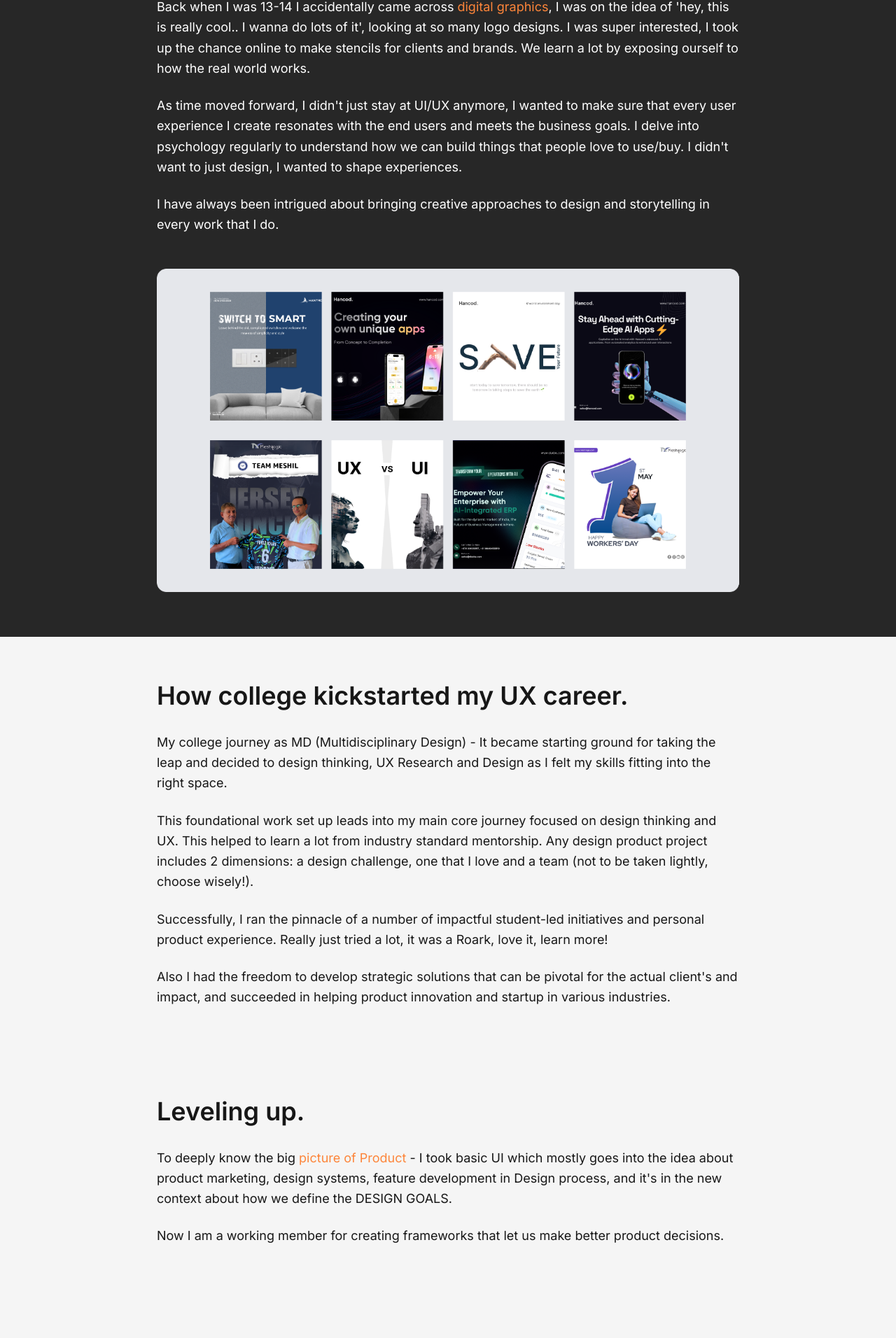
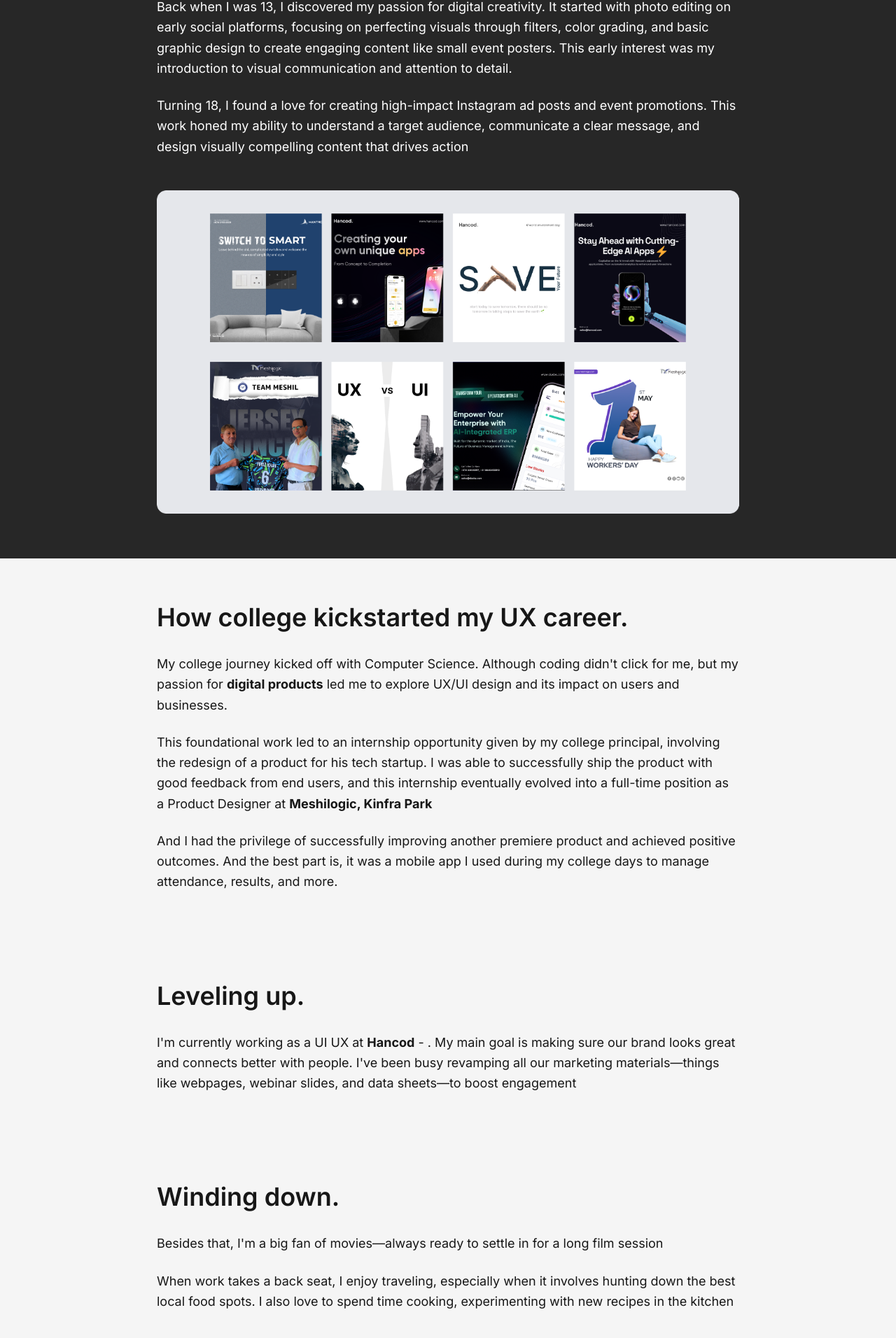
Before and after one commit to Devalfaz/vyasan.design, a Next.js app: page /about in a window 1280 px wide. Shown: the part 877-2789 px from the top of the page at 70% size. Built offline with nearby package versions, Linux system fonts and the light colour scheme.

Commit message:
fixes in about page

```diff
--- a/app/about/page.tsx
+++ b/app/about/page.tsx
@@ -25,7 +25,7 @@
 
           <AnimateOnScroll animation="fade-in" delay={100}>
             <p className="text-base sm:text-lg text-[var(--color-secondary-text)] max-w-2xl mx-auto mb-12">
-              A LIFELONG FAN OF DISNEY AND MISCHIEF. STORYTELLER.
+              A brief look into my journey and what drives me.
             </p>
           </AnimateOnScroll>
 
@@ -58,19 +58,13 @@
           <div className="space-y-6 text-base sm:text-lg leading-relaxed">
             <AnimateOnScroll animation="fade-in-up" delay={100}>
               <p>
-                Back when I was 13-14 I accidentally came across <span className="text-[var(--color-primary)]">digital graphics</span>, I was on the idea of 'hey, this is really cool.. I wanna do lots of it', looking at so many logo designs. I was super interested, I took up the chance online to make stencils for clients and brands. We learn a lot by exposing ourself to how the real world works.
+                Back when I was 13, I discovered my passion for digital creativity. It started with photo editing on early social platforms, focusing on perfecting visuals through filters, color grading, and basic graphic design to create engaging content like small event posters. This early interest was my introduction to visual communication and attention to detail.
               </p>
             </AnimateOnScroll>
 
             <AnimateOnScroll animation="fade-in-up" delay={200}>
               <p>
-                As time moved forward, I didn't just stay at UI/UX anymore, I wanted to make sure that every user experience I create resonates with the end users and meets the business goals. I delve into psychology regularly to understand how we can build things that people love to use/buy. I didn't want to just design, I wanted to shape experiences.
-              </p>
-            </AnimateOnScroll>
-
-            <AnimateOnScroll animation="fade-in-up" delay={300}>
-              <p>
-                I have always been intrigued about bringing creative approaches to design and storytelling in every work that I do.
+                Turning 18, I found a love for creating high-impact Instagram ad posts and event promotions. This work honed my ability to understand a target audience, communicate a clear message, and design visually compelling content that drives action
               </p>
             </AnimateOnScroll>
           </div>
@@ -92,20 +86,17 @@
 
           <div className="space-y-6 text-base sm:text-lg leading-relaxed text-[var(--color-17-17-17)]">
             <p>
-              My college journey as MD (Multidisciplinary Design) - It became starting ground for taking the leap and decided to design thinking, UX Research and Design as I felt my skills fitting into the right space.
+              My college journey kicked off with Computer Science. Although coding didn't click for me, but my passion for <strong>digital products</strong> led me to explore UX/UI design and its impact on users and businesses.
             </p>
 
             <p>
-              This foundational work set up leads into my main core journey focused on design thinking and UX. This helped to learn a lot from industry standard mentorship. Any design product project includes 2 dimensions: a design challenge, one that I love and a team (not to be taken lightly, choose wisely!).
+              This foundational work led to an internship opportunity given by my college principal, involving the redesign of a product for his tech startup. I was able to successfully ship the product with good feedback from end users, and this internship eventually evolved into a full-time position as a Product Designer at <strong>Meshilogic, Kinfra Park</strong>
             </p>
 
             <p>
-              Successfully, I ran the pinnacle of a number of impactful student-led initiatives and personal product experience. Really just tried a lot, it was a Roark, love it, learn more!
+              And I had the privilege of successfully improving another premiere product and achieved positive outcomes. And the best part is, it was a mobile app I used during my college days to manage attendance, results, and more.
             </p>
 
-            <p>
-              Also I had the freedom to develop strategic solutions that can be pivotal for the actual client's and impact, and succeeded in helping product innovation and startup in various industries.
-            </p>
           </div>
         </div>
       </section>
@@ -119,11 +110,7 @@
 
           <div className="space-y-6 text-base sm:text-lg leading-relaxed text-[var(--color-17-17-17)]">
             <p>
-              To deeply know the big <span className="text-[var(--color-primary)]">picture of Product</span> - I took basic UI which mostly goes into the idea about product marketing, design systems, feature development in Design process, and it's in the new context about how we define the DESIGN GOALS.
-            </p>
-
-            <p>
-              Now I am a working member for creating frameworks that let us make better product decisions.
+              I'm currently working as a UI UX at <strong>Hancod</strong> -  . My main goal is making sure our brand looks great and connects better with people. I've been busy revamping all our marketing materials—things like webpages, webinar slides, and data sheets—to boost engagement
             </p>
           </div>
         </div>
@@ -138,7 +125,10 @@
 
           <div className="space-y-6 text-base sm:text-lg leading-relaxed text-[var(--color-17-17-17)] mb-12">
             <p>
-              When I'm not behind a real work - either the meaning (especially about is designing deeply really matter?) or obsessing over <span className="text-[var(--color-primary)]">Star-lord's jacket</span> (got to be love it), you can find me:
+              Besides that, I'm a big fan of movies—always ready to settle in for a long film session
+            </p>
+            <p>
+              When work takes a back seat, I enjoy traveling, especially when it involves hunting down the best local food spots. I also love to spend time cooking, experimenting with new recipes in the kitchen
             </p>
           </div>
 
@@ -166,7 +156,7 @@
           </h2>
 
           <p className="text-base sm:text-lg leading-relaxed text-[var(--color-17-17-17)] mb-12">
-            On the Tunes front which isn't darkness (I say to be the most); <span className="text-[var(--color-primary)]">We always learn from mistakes</span>.
+            My hero is Iron Man, and he's my getaway. I live by his words <strong>We always learn from mistakes</strong>
           </p>
 
           {/* Movie Images */}
```
